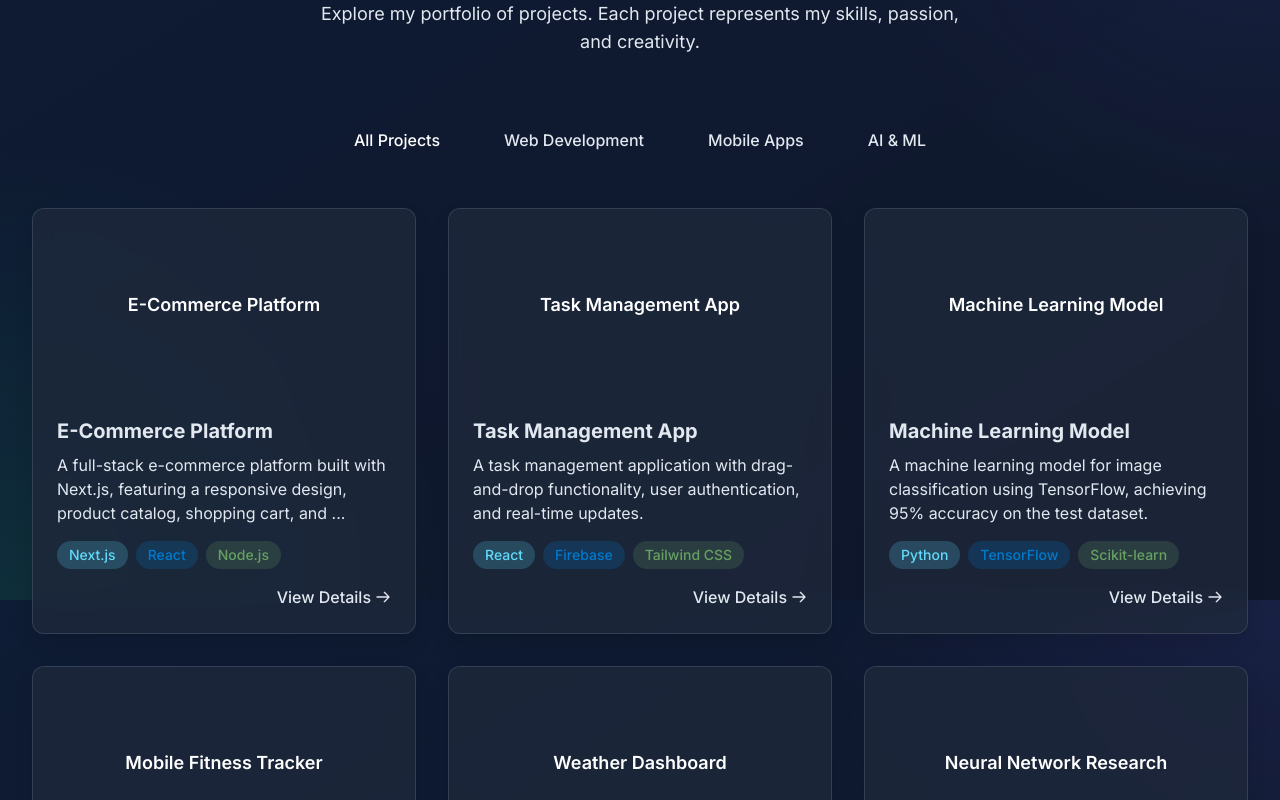
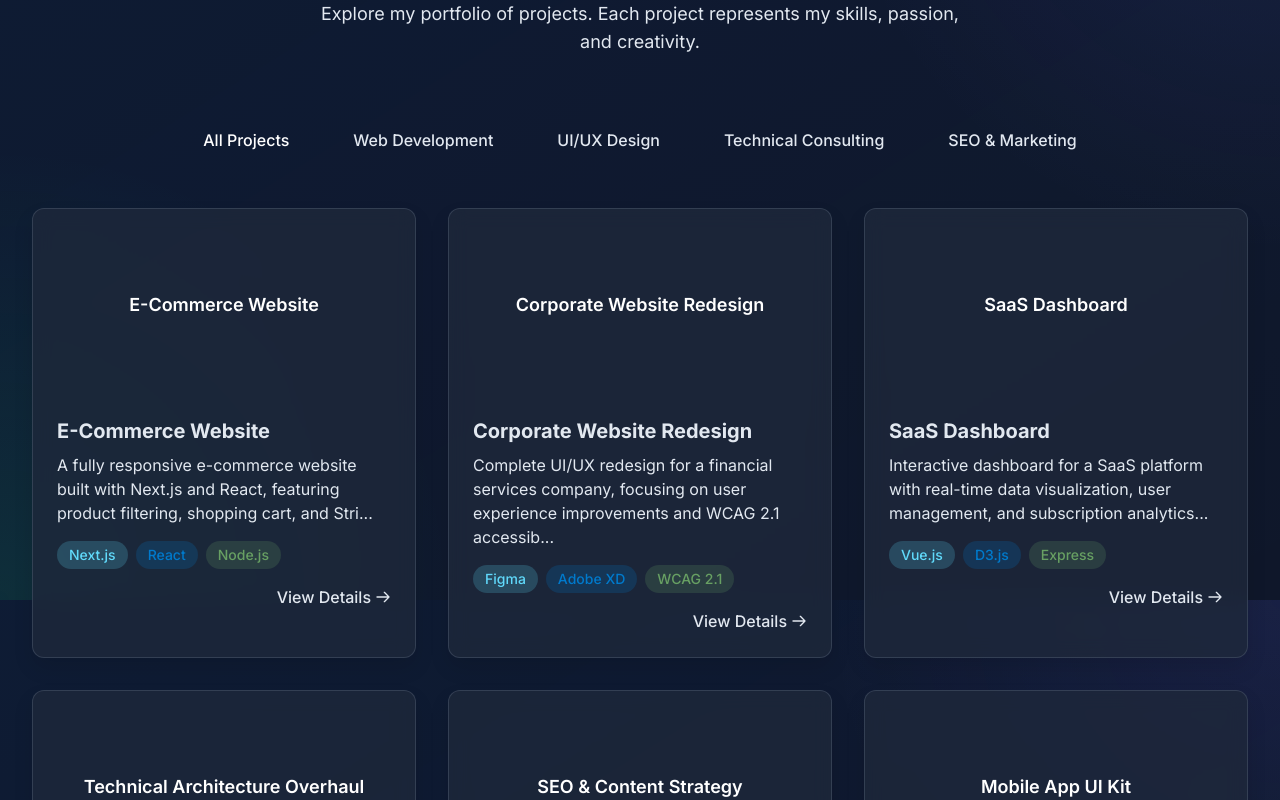
Before and after one commit to DDMitev/personal-portfolio, a Next.js app: page /gallery in a window 1280 px wide. Shown: the part 200-1000 px from the top of the page. Built offline with nearby package versions, Linux system fonts and the light colour scheme.

Commit message:
Update project examples to align with service offerings

```diff
--- a/src/app/gallery/page.tsx
+++ b/src/app/gallery/page.tsx
@@ -48,8 +48,8 @@ interface MouseClickEvent {
 const sampleProjects: Project[] = [
   {
     id: '1',
-    title: 'E-Commerce Platform',
-    description: 'A full-stack e-commerce platform built with Next.js, featuring a responsive design, product catalog, shopping cart, and secure checkout.',
+    title: 'E-Commerce Website',
+    description: 'A fully responsive e-commerce website built with Next.js and React, featuring product filtering, shopping cart, and Stripe integration for secure payments. Includes admin dashboard for inventory management.',
     projectType: 'web',
     technologies: ['Next.js', 'React', 'Node.js', 'MongoDB', 'Stripe'],
     githubUrl: 'https://github.com/username/ecommerce-platform',
@@ -59,53 +59,52 @@ const sampleProjects: Project[] = [
   },
   {
     id: '2',
-    title: 'Task Management App',
-    description: 'A task management application with drag-and-drop functionality, user authentication, and real-time updates.',
-    projectType: 'web',
-    technologies: ['React', 'Firebase', 'Tailwind CSS'],
-    githubUrl: 'https://github.com/username/task-management',
+    title: 'Corporate Website Redesign',
+    description: 'Complete UI/UX redesign for a financial services company, focusing on user experience improvements and WCAG 2.1 accessibility compliance. Resulted in 45% increase in conversion rate.',
+    projectType: 'design',
+    technologies: ['Figma', 'Adobe XD', 'WCAG 2.1', 'User Testing'],
+    githubUrl: 'https://github.com/username/finance-ux-redesign',
+    liveUrl: 'https://finance-company.example.com',
     featured: true,
     order: 2
   },
   {
     id: '3',
-    title: 'Machine Learning Model',
-    description: 'A machine learning model for image classification using TensorFlow, achieving 95% accuracy on the test dataset.',
-    projectType: 'ai',
-    technologies: ['Python', 'TensorFlow', 'Scikit-learn', 'Jupyter Notebook'],
-    githubUrl: 'https://github.com/username/image-classification-model',
+    title: 'SaaS Dashboard',
+    description: 'Interactive dashboard for a SaaS platform with real-time data visualization, user management, and subscription analytics. Built with a focus on performance optimization.',
+    projectType: 'web',
+    technologies: ['Vue.js', 'D3.js', 'Express', 'PostgreSQL'],
+    githubUrl: 'https://github.com/username/saas-dashboard',
     featured: false,
     order: 3
   },
   {
     id: '4',
-    title: 'Mobile Fitness Tracker',
-    description: 'A cross-platform mobile app that tracks workouts, provides analytics, and offers personalized recommendations.',
-    projectType: 'mobile',
-    technologies: ['React Native', 'Redux', 'Firebase'],
-    githubUrl: 'https://github.com/username/fitness-tracker',
-    liveUrl: 'https://play.google.com/store/apps/fitness-tracker',
-    featured: false,
+    title: 'Technical Architecture Overhaul',
+    description: 'Conducted a complete architecture review and implementation for a healthcare startup, migrating from monolithic to microservices architecture. Reduced server costs by 35% and improved response times by 60%.',
+    projectType: 'consulting',
+    technologies: ['System Design', 'Docker', 'Kubernetes', 'AWS'],
+    githubUrl: 'https://github.com/username/healthcare-architecture',
+    featured: true,
     order: 4
   },
   {
     id: '5',
-    title: 'Weather Dashboard',
-    description: 'A weather dashboard that visualizes forecast data from multiple sources, offering detailed insights and historical comparisons.',
-    projectType: 'web',
-    technologies: ['JavaScript', 'D3.js', 'API Integration'],
-    githubUrl: 'https://github.com/username/weather-dashboard',
-    liveUrl: 'https://weather-dashboard.example.com',
+    title: 'SEO & Content Strategy',
+    description: 'Comprehensive SEO audit and content strategy for an e-learning platform. Implemented technical SEO improvements and content optimization that resulted in 250% increase in organic traffic within 6 months.',
+    projectType: 'marketing',
+    technologies: ['SEO', 'Content Strategy', 'Google Analytics', 'Keyword Research'],
+    liveUrl: 'https://learning-platform.example.com',
     featured: true,
     order: 5
   },
   {
     id: '6',
-    title: 'Neural Network Research',
-    description: 'Research on improving neural network efficiency for edge computing applications, reducing model size while maintaining accuracy.',
-    projectType: 'ai',
-    technologies: ['Python', 'PyTorch', 'Research Methodology'],
-    githubUrl: 'https://github.com/username/neural-network-research',
+    title: 'Mobile App UI Kit',
+    description: 'Designed and developed a comprehensive mobile UI component library with over 200 reusable components following atomic design principles. Includes dark mode support and accessibility features.',
+    projectType: 'design',
+    technologies: ['React Native', 'Storybook', 'Styled Components', 'Accessibility'],
+    githubUrl: 'https://github.com/username/mobile-ui-kit',
     featured: false,
     order: 6
   }
@@ -115,8 +114,9 @@ const sampleProjects: Project[] = [
 const categories: Category[] = [
   { id: 'all', name: 'All Projects' },
   { id: 'web', name: 'Web Development' },
-  { id: 'mobile', name: 'Mobile Apps' },
-  { id: 'ai', name: 'AI & ML' }
+  { id: 'design', name: 'UI/UX Design' },
+  { id: 'consulting', name: 'Technical Consulting' },
+  { id: 'marketing', name: 'SEO & Marketing' }
 ];
 
 export default function GalleryPage() {
@@ -705,10 +705,9 @@ export default function GalleryPage() {
                     onChange={handleFormChange}
                     className="w-full px-3 py-2 bg-background-light border border-border rounded-md focus:outline-none focus:ring-1 focus:ring-primary"
                   >
-                    <option value="web">Web Development</option>
-                    <option value="mobile">Mobile App</option>
-                    <option value="ai">AI & ML</option>
-                    <option value="other">Other</option>
+                    {categories.filter(category => category.id !== 'all').map(category => (
+                      <option key={category.id} value={category.id}>{category.name}</option>
+                    ))}
                   </select>
                 </div>
 
```
